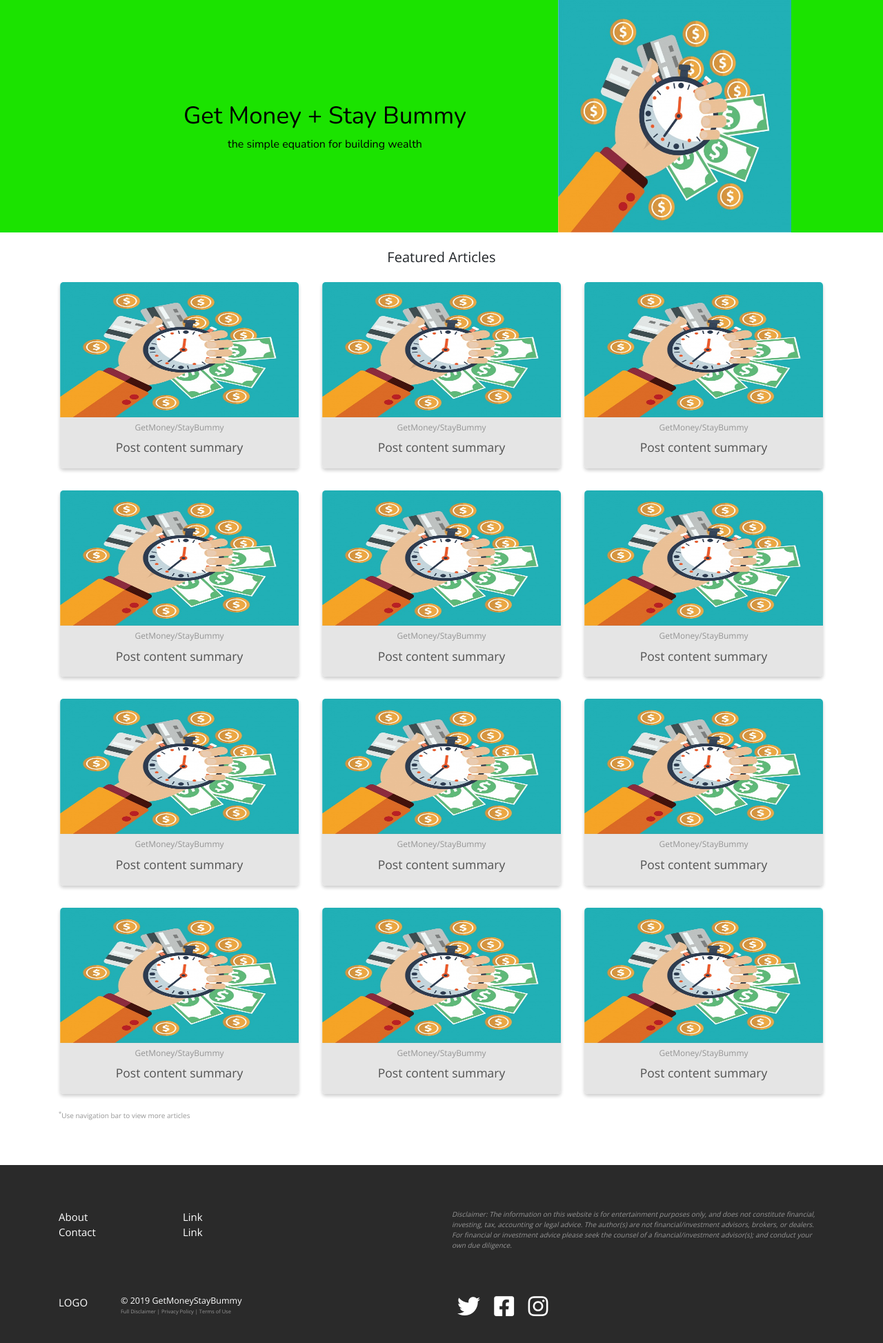
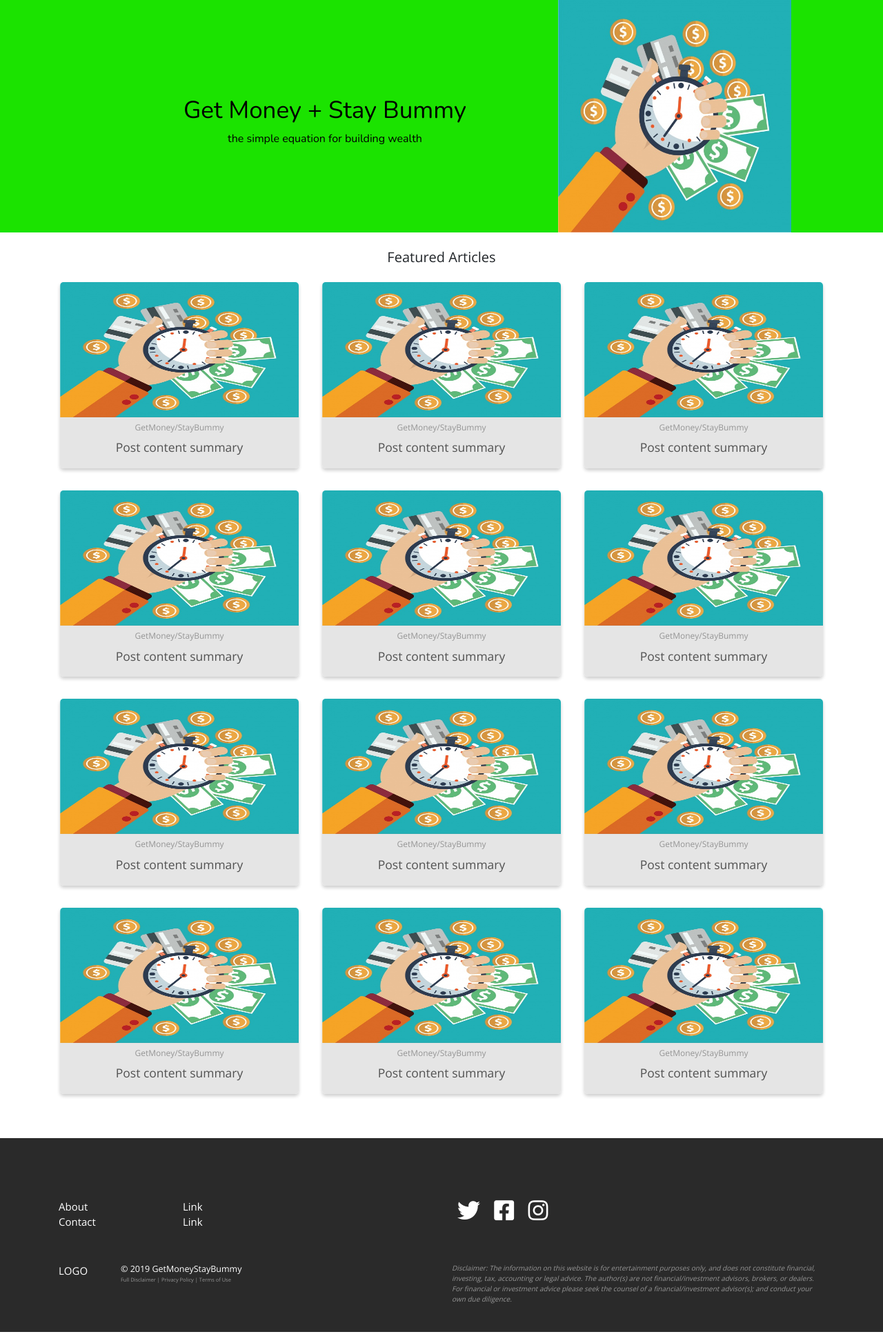
Before and after one commit to jaimelovera/personal-finance-blog, a Django app: page / in a window 1280 px wide. Shown: the part 56-2003 px from the top of the page at 69% size. Run offline with Django 3.2, Linux system fonts and the light colour scheme; some libraries are stand-ins or nearby versions.

Commit message:
fished up main block and changed footer elements around and adjusted padding. removed the annotation from feateured posts block i had

```diff
--- a/base/static/base/css/base.css
+++ b/base/static/base/css/base.css
@@ -74,7 +74,6 @@ footer {
 
 #footer-disclaimer {
 	font-size: 1em;
-	padding-top: 4rem;
 	font-style: italic;
 	color: #959595;
 }
--- a/base/templates/base/base.html
+++ b/base/templates/base/base.html
@@ -46,7 +46,7 @@
 		<footer>
 		<div class= "container px-auto">
 			<div class = "row">
-				<div class = "col-md-6 text-center text-md-left">
+				<div class = "col-md-6 text-center text-md-left pt-4">
 					<div class = "row no-gutters" id="footer-links">
 						<div class = "col-xs col-md-4">
 							<a href="#">About</a>
@@ -60,8 +60,11 @@
 						</div>
 					</div>
 				</div>
-				<div class = "col-md-6 text-center text-md-left" id="footer-disclaimer">
-					<p>Disclaimer: The information on this website is for entertainment purposes only, and does not constitute financial, investing, tax, accounting or legal advice. The author(s) are not financial/investment advisors, brokers, or dealers. For financial or investment advice please seek the counsel of a financial/investment advisor(s); and conduct your own due diligence.</p>
+				<div class = "col-md-6 text-center text-md-left pt-4 media-icons" >
+					<!-- Social Media Links -->
+					<a href="https://twitter.com/moneybummy/" target="_blank" class="mx-2"><i class="fab fa-twitter fa-2x"></i></a>
+					<a href="https://www.facebook.com/Get-Money-Stay-Bummy-1059747474214520/" target="_blank" class="mx-2"><i class="fab fa-facebook-square fa-2x"></i></a>
+					<a href="https://www.instagram.com/getmoneystaybummy/" target="_blank" class="mx-2"><i class="fab fa-instagram fa-2x"></i></a>
 				</div>
 			</div>
 			<div class = "row pt-5">
@@ -81,11 +84,8 @@
 						</div>
 					</div>
 				</div>
-				<div class="col-md-6 text-center text-md-left media-icons">
-					<!-- Social Media Links -->
-					<a href="https://twitter.com/moneybummy/" target="_blank" class="mx-2"><i class="fab fa-twitter fa-2x"></i></a>
-					<a href="https://www.facebook.com/Get-Money-Stay-Bummy-1059747474214520/" target="_blank" class="mx-2"><i class="fab fa-facebook-square fa-2x"></i></a>
-					<a href="https://www.instagram.com/getmoneystaybummy/" target="_blank" class="mx-2"><i class="fab fa-instagram fa-2x"></i></a>
+				<div class="col-md-6 text-center text-md-left" id="footer-disclaimer">
+					<p>Disclaimer: The information on this website is for entertainment purposes only, and does not constitute financial, investing, tax, accounting or legal advice. The author(s) are not financial/investment advisors, brokers, or dealers. For financial or investment advice please seek the counsel of a financial/investment advisor(s); and conduct your own due diligence.</p>
 				</div>
 			</div>
 		</div>
--- a/blog/static/blog/css/homepage.css
+++ b/blog/static/blog/css/homepage.css
@@ -14,11 +14,11 @@
 }
 
 .main-block-text h1 {
-	font-size: 3.5em;
+	font-size: 3em;
 }
 
 .main-block-text p {
-	font-size: 1.6em;
+	font-size: 1.5em;
 }
 
 .second-block {
@@ -74,3 +74,28 @@
 	text-align: left;
 	color: #959595;
 }
+
+
+
+
+
+
+@media (min-width: 576px) {    }
+
+@media (min-width: 768px) {
+	.main-block-text h1 {
+		font-size: 3.5em;
+	}
+
+	.main-block-text p {
+		font-size: 1.6em;
+	}
+}
+
+@media (min-width: 992px) {    }
+
+@media (min-width: 1200px) {    }
+
+@media (min-width: 1400px) {    }
+
+@media (min-width: 1600px) {    }
--- a/blog/templates/blog/homepage.html
+++ b/blog/templates/blog/homepage.html
@@ -11,7 +11,7 @@
 	<div class="container">
 		<a href="http://www.jaimelovera.com">
 			<div class="row no-gutters px-5">
-				<div class="col-lg-8 d-flex align-items-center justify-content-center pt-5 main-block-text">
+				<div class="col-lg-8 d-flex align-items-center justify-content-center pt-5 pb-3 main-block-text">
 					<h1>Get Money + Stay Bummy</h1>
 					<p>the simple equation for building wealth</p>
 				</div>
@@ -143,11 +143,7 @@
 				</div>
 			</div>
 		</div>
-		<div class="row">
-			<div class="col pt-2 annotation">
-				<p><sup>*</sup>Use navigation bar to view more articles</p>
-			</div>
-		</div>
+
 	</div>
 </div>
 {% endblock %}
```
